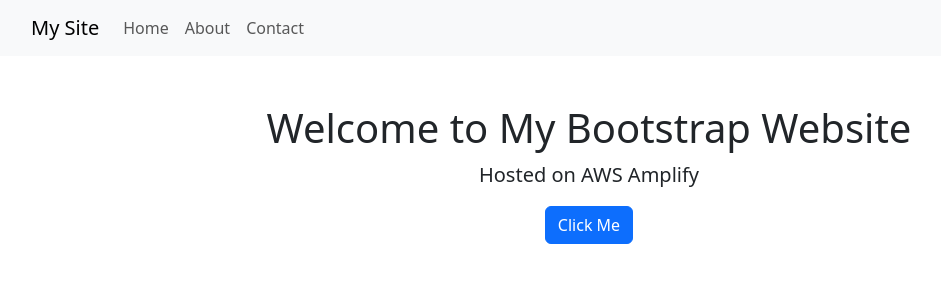
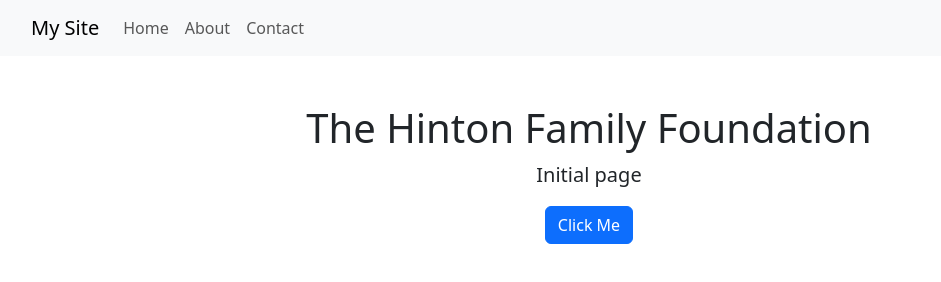
Before and after one commit to mrhinton101/thehintonfoundation, a plain HTML site: page index.html in a window 1280 px wide. Shown: the whole page, without its empty margins (51-992 px from the left). Drawn offline with nearby package versions, Linux system fonts and the light colour scheme.

Commit message:
text update

```diff
--- a/index.html
+++ b/index.html
@@ -27,8 +27,8 @@
     </nav>
 
     <div class="container mt-5 text-center">
-        <h1>Welcome to My Bootstrap Website</h1>
-        <p class="lead">Hosted on AWS Amplify</p>
+        <h1>The Hinton Family Foundation </h1>
+        <p class="lead">Initial page</p>
         <button class="btn btn-primary">Click Me</button>
     </div>
 
```
